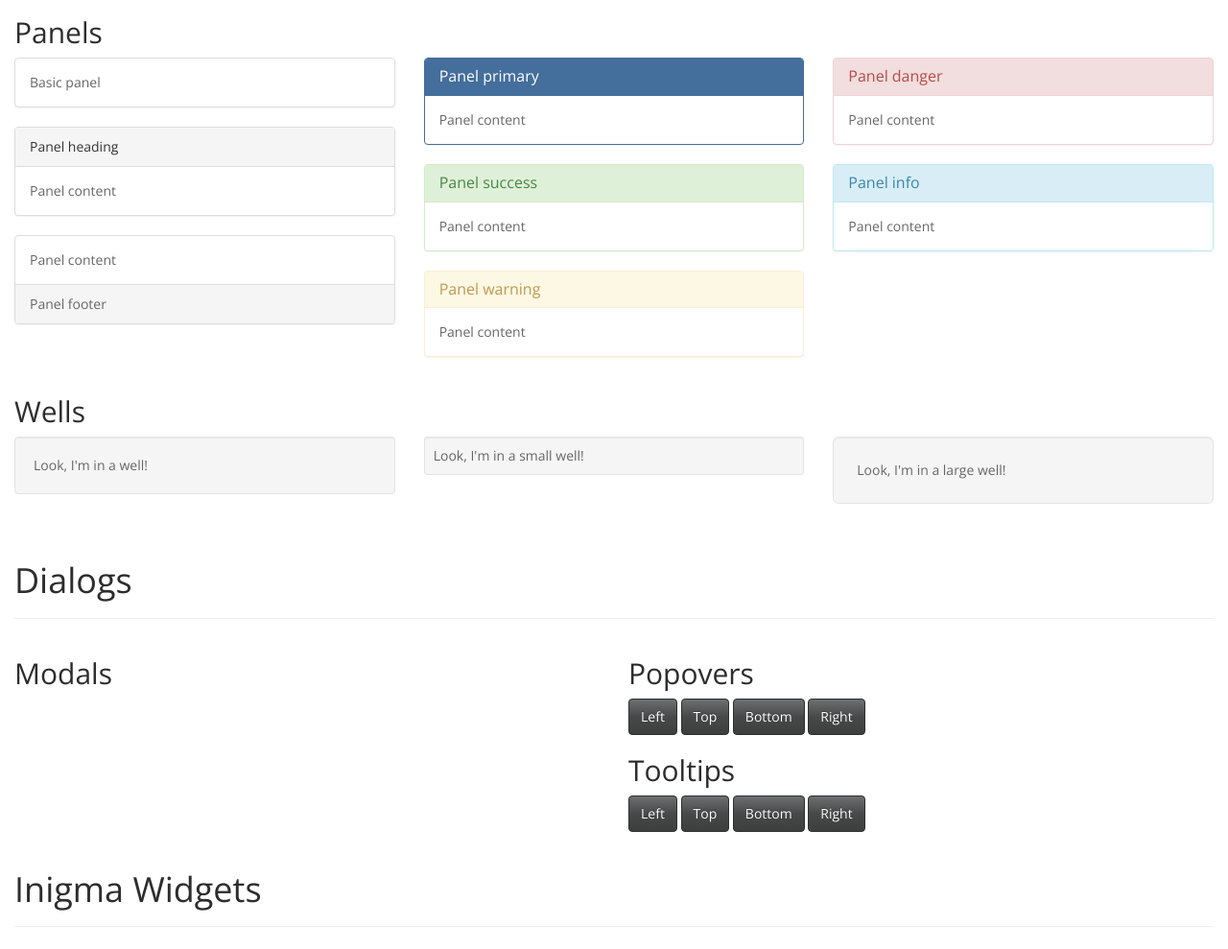
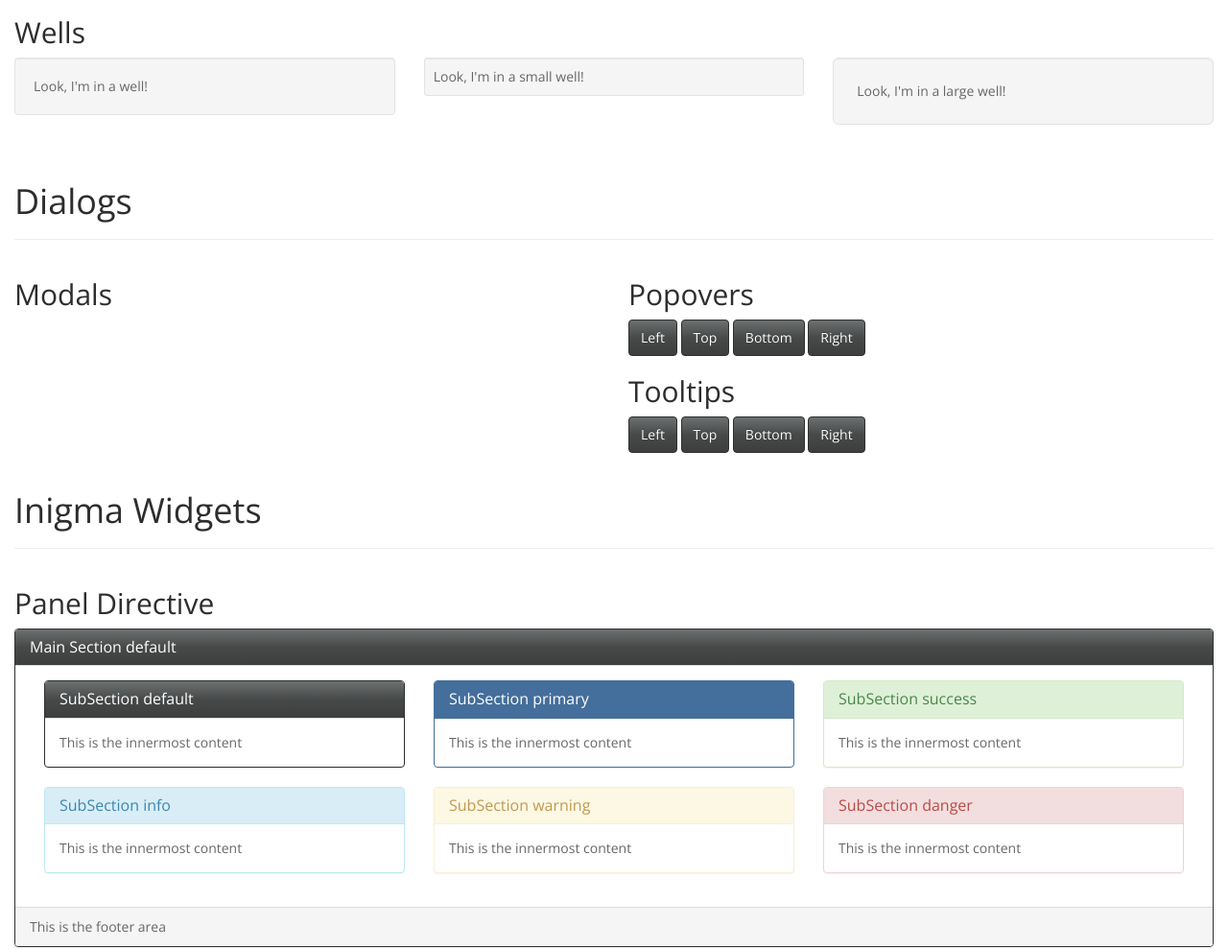
Before and after one commit to sepatel/seed-ui, a plain HTML site: page index.html in a window 1280 px wide. Shown: the part 5641-6630 px from the top of the page at 96% size. Drawn offline with nearby package versions, Linux system fonts and the light colour scheme.

Commit message:
Added a form directive. Changed default panel look

```diff
--- a/index.html
+++ b/index.html
@@ -392,7 +392,7 @@
   <div class="row">
     <div class="col-lg-12">
       <div class="page-header">
-        <h1 id="tables">Tables</h1>
+        <h1>Tables</h1>
       </div>
 
       <div class="bs-component">
@@ -1050,88 +1050,6 @@
 
   <div class="row">
     <div class="col-lg-12">
-      <h2>Panels</h2>
-    </div>
-  </div>
-  <div class="row">
-    <div class="col-lg-4">
-      <div class="bs-component">
-        <div class="panel panel-default">
-          <div class="panel-body">
-            Basic panel
-          </div>
-        </div>
-
-        <div class="panel panel-default">
-          <div class="panel-heading">Panel heading</div>
-          <div class="panel-body">
-            Panel content
-          </div>
-        </div>
-
-        <div class="panel panel-default">
-          <div class="panel-body">
-            Panel content
-          </div>
-          <div class="panel-footer">Panel footer</div>
-        </div>
-      </div>
-    </div>
-    <div class="col-lg-4">
-      <div class="bs-component">
-        <div class="panel panel-primary">
-          <div class="panel-heading">
-            <h3 class="panel-title">Panel primary</h3>
-          </div>
-          <div class="panel-body">
-            Panel content
-          </div>
-        </div>
-
-        <div class="panel panel-success">
-          <div class="panel-heading">
-            <h3 class="panel-title">Panel success</h3>
-          </div>
-          <div class="panel-body">
-            Panel content
-          </div>
-        </div>
-
-        <div class="panel panel-warning">
-          <div class="panel-heading">
-            <h3 class="panel-title">Panel warning</h3>
-          </div>
-          <div class="panel-body">
-            Panel content
-          </div>
-        </div>
-      </div>
-    </div>
-    <div class="col-lg-4">
-      <div class="bs-component">
-        <div class="panel panel-danger">
-          <div class="panel-heading">
-            <h3 class="panel-title">Panel danger</h3>
-          </div>
-          <div class="panel-body">
-            Panel content
-          </div>
-        </div>
-
-        <div class="panel panel-info">
-          <div class="panel-heading">
-            <h3 class="panel-title">Panel info</h3>
-          </div>
-          <div class="panel-body">
-            Panel content
-          </div>
-        </div>
-      </div>
-    </div>
-  </div>
-
-  <div class="row">
-    <div class="col-lg-12">
       <h2>Wells</h2>
     </div>
   </div>
@@ -1167,7 +1085,7 @@
   <div class="row">
     <div class="col-lg-12">
       <div class="page-header">
-        <h1 id="tables">Dialogs</h1>
+        <h1>Dialogs</h1>
       </div>
     </div>
   </div>
@@ -1263,7 +1181,7 @@
 <div class="row" ng-controller="TestCtrl">
   <div class="col-lg-12">
     <h2>Panel Directive</h2>
-    <ui-panel ng-repeat="x in ['default', 'primary', 'success', 'info', 'warning', 'danger']" header="Main Section {{x}}" type="{{x}}">
+    <ui-panel ng-repeat="x in ['default', 'primary', 'success', 'info', 'warning', 'danger']" header="Main Section {{x}}" footer="This is the footer area" type="{{x}}">
       <ui-panel class="col-lg-4" header="SubSection {{y}}" type="{{y}}" ng-repeat="y in ['default', 'primary', 'success', 'info', 'warning', 'danger']">
         This is the innermost content
       </ui-panel>
--- a/widgets/ui-inigma.js
+++ b/widgets/ui-inigma.js
@@ -1,4 +1,35 @@
-angular.module("ui.inigma", ["ui.inigma.card", "ui.inigma.flip", "ui.inigma.panel", "ui.inigma.picker", "ui.inigma.tags"]);
+angular.module("ui.inigma", ["ui.inigma.card", "ui.inigma.flip", "ui.inigma.form", "ui.inigma.panel", "ui.inigma.picker",
+  "ui.inigma.tags"]);
+
+angular.module("ui.inigma.form", []).directive("uiFormInput", [function() {
+  var internalId = 1;
+  return {
+    restrict: 'EA',
+    transclude: true,
+    replace: false,
+    scope: {
+      label: '@',
+      span: '@',
+      type: '@',
+      model: '='
+    },
+    controller: function($scope) {
+      console.info("Scope is ", $scope);
+      $scope.internalFormId = internalId++;
+      $scope.labelSpan = $scope.span || 2;
+      $scope.inputSpan = 12 - $scope.labelSpan;
+    },
+    /*
+    link: function(scope, elem, attr) {
+      scope.internalFormId = internalId++;
+      console.info("Linking with form id of ", internalId, scope.internalFormId);
+      scope.label = attr.label;
+      scope.labelSpan = attr.span || 2;
+      scope.inputSpan = 12 - scope.labelSpan;
+    }, */
+    template: '<div class="form-group"><label for="internalForm{{internalFormId}}" class="col-lg-{{labelSpan}} control-label">{{label}}</label><div class="col-lg-{{inputSpan}}"><input type="{{type}}" class="form-control" id="internalForm{{internalFormId}}" placeholder="{{label}}" ng-model="model"></div></div>'
+  }
+}]);
 
 angular.module("ui.inigma.panel", []).directive("uiPanel", [function() {
   return {
@@ -7,9 +38,10 @@ angular.module("ui.inigma.panel", []).directive("uiPanel", [function() {
     replace: false,
     scope: {
       header: '@',
+      footer: '@',
       type: '@'
     },
-    template: '<div class="panel panel-{{type || \'default\'}}"><div class="panel-heading"><h3 class="panel-title">{{header}}</h3></div><div class="panel-body" ng-transclude></div></div>'
+    template: '<div class="panel panel-{{type || \'default\'}}"><div class="panel-heading" ng-show="header"><h3 class="panel-title">{{header}}</h3></div><div class="panel-body" ng-transclude></div><div class="panel-footer" ng-show="footer">{{footer}}</div></div>'
   };
 }]).directive("uiCallout", [function() {
   return {
```
Also changed, not shown: css/bootstrap-spacelab.css.
